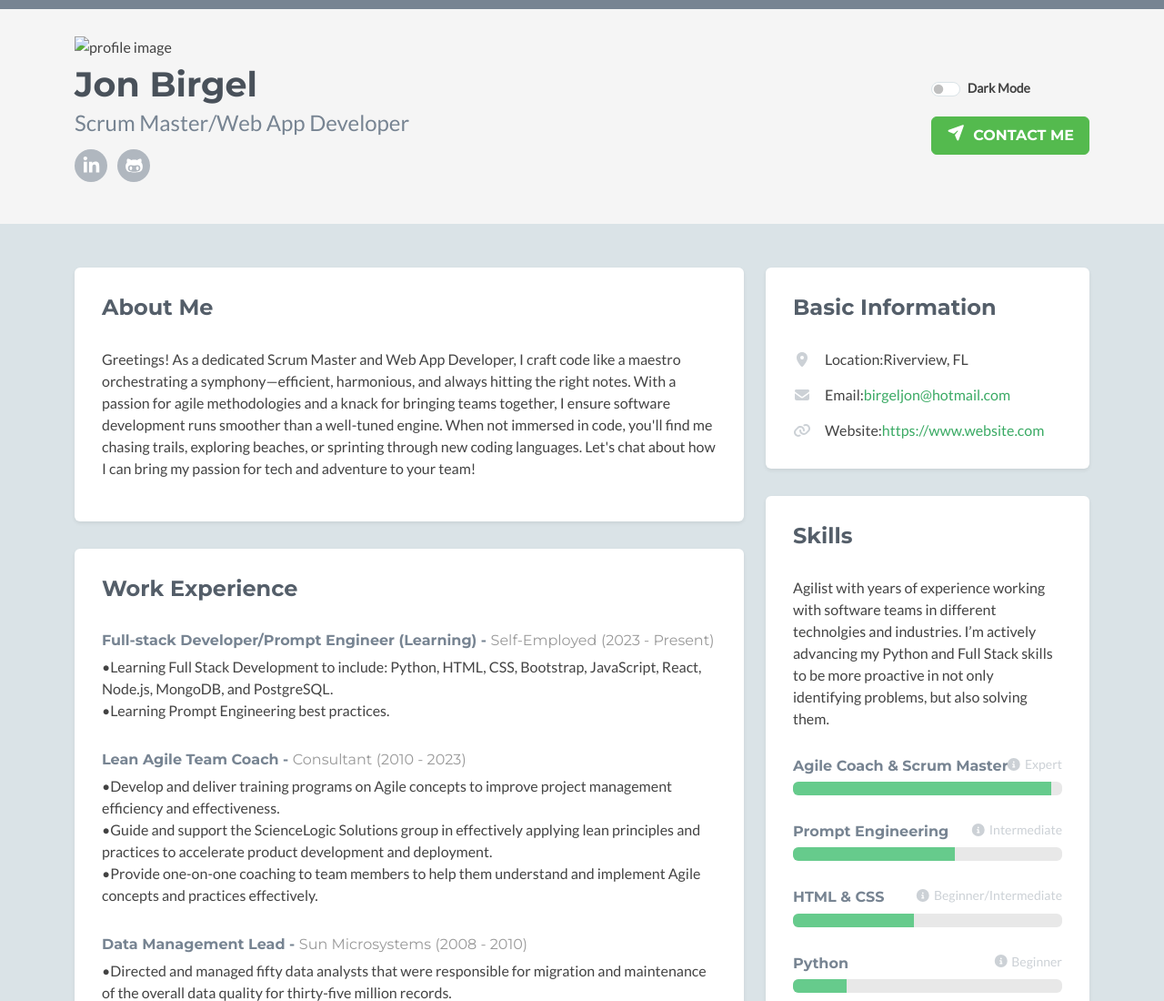
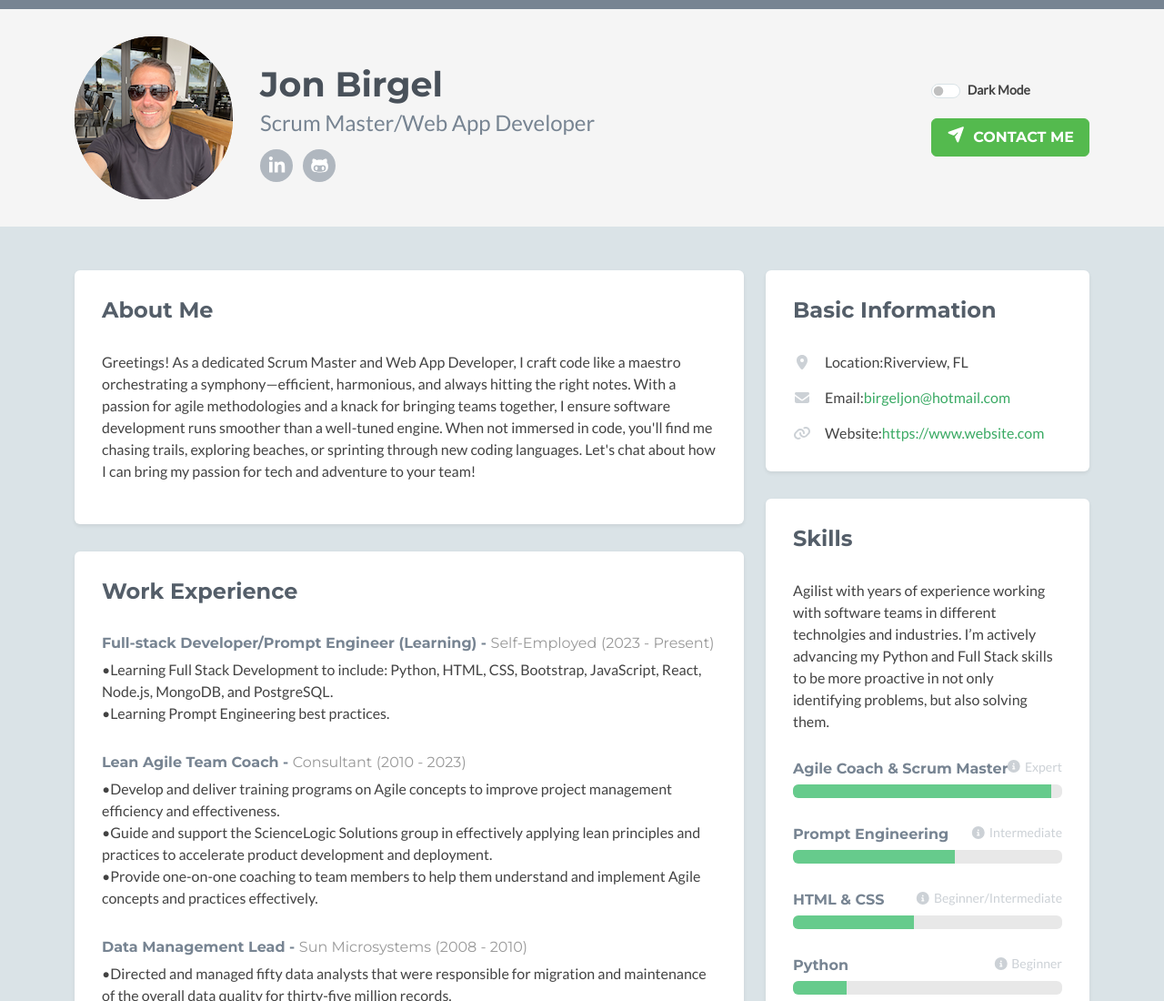
Before and after one commit to JonnyBir/JonnyBir.github.io, a plain HTML site: page index.html in a window 1280 px wide. Shown: the top 1100 px of the page at 91% size. Drawn offline with nearby package versions, Linux system fonts and the light colour scheme; no server answers; a script that the page names is missing; some icons are missing; files whose address does not match are found by name.

Commit message:
Update index.html
Updated path for images not to include assets

```diff
--- a/index.html
+++ b/index.html
@@ -35,7 +35,7 @@
         <div class="container">
 	        <div class="row align-items-center">
 			    <div class="col">
-		            <img class="profile-image img-fluid float-start" src="assets/images/IMG_27333 copy.png" alt="profile image" />
+		            <img class="profile-image img-fluid float-start" src="images/IMG_27333 copy.png" alt="profile image" />
 		            <div class="profile-content">
 		                <h1 class="name">Jon Birgel</h1>
 		                <h2 class="desc">Scrum Master/Web App Developer</h2>
```
